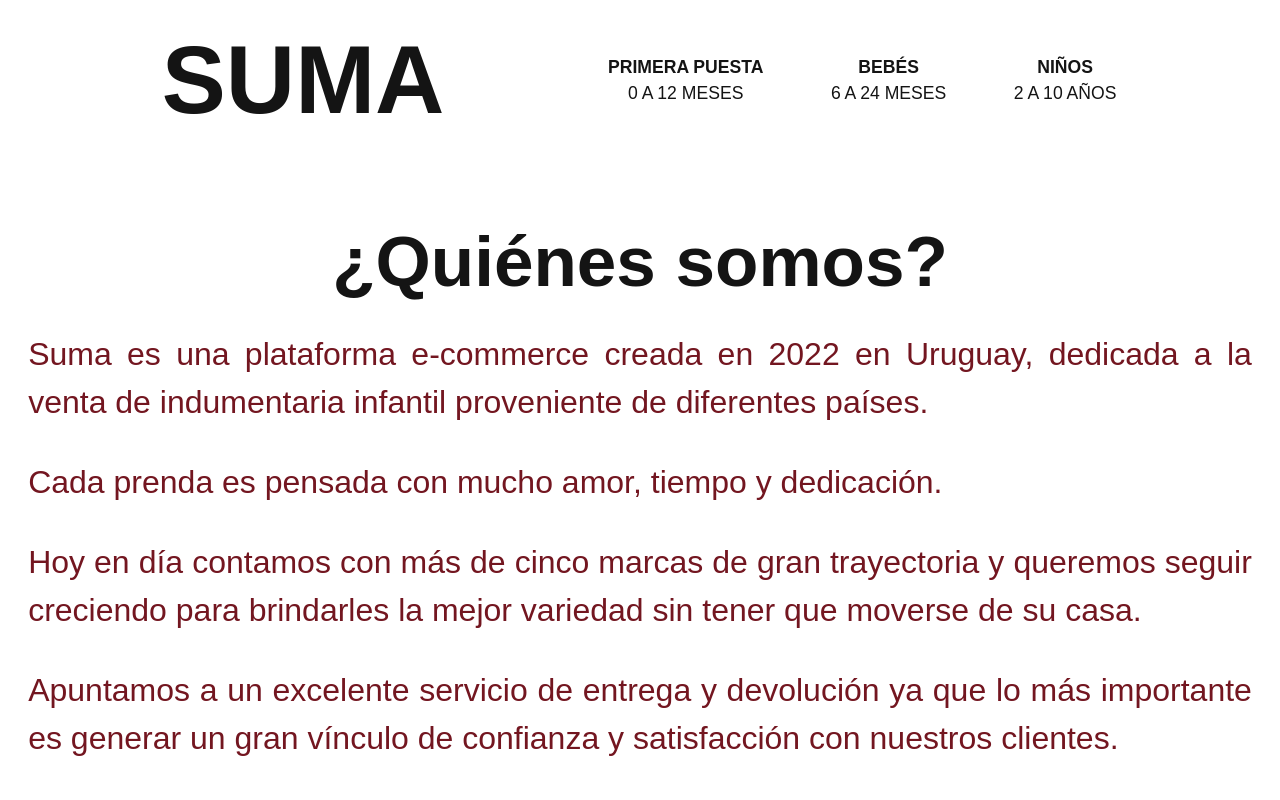
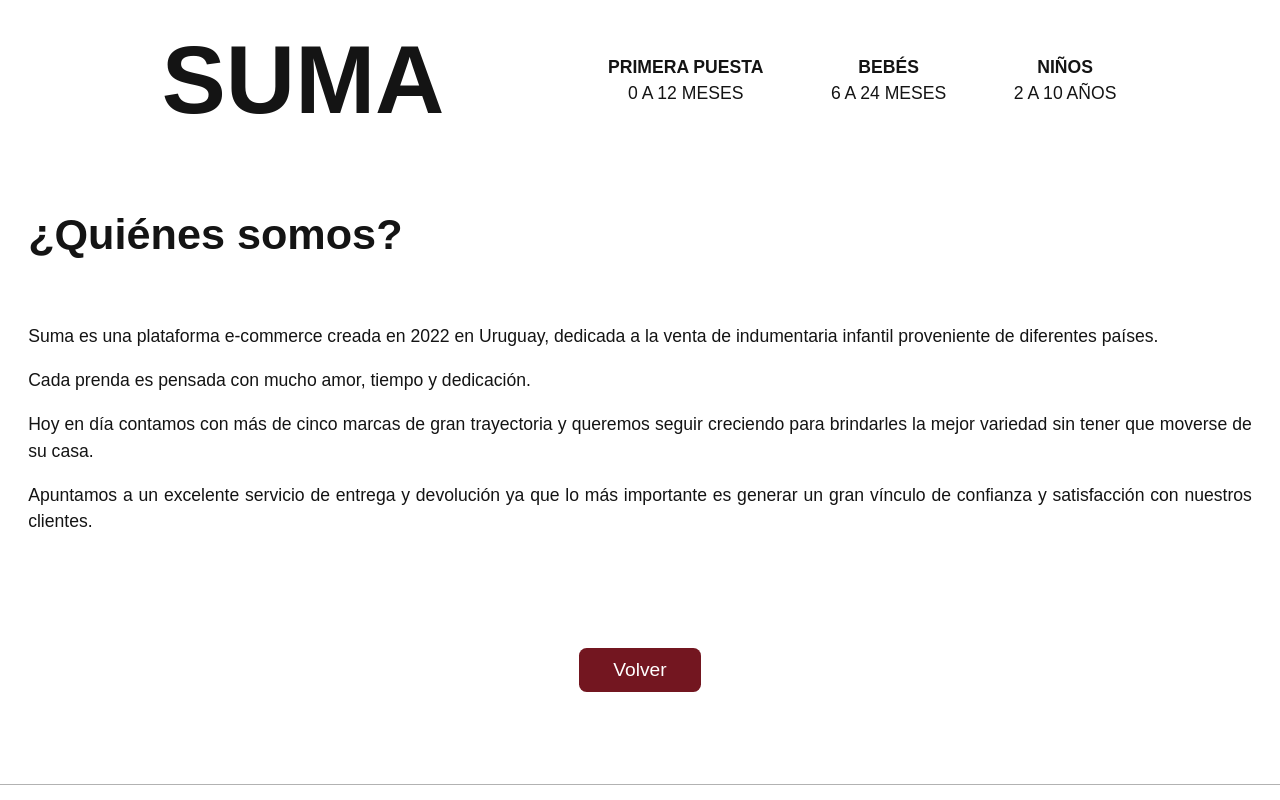
Before and after one commit to santio89/proyecto-suma, a React (Create React App) app: page /about in a window 1280 px wide. Shown: the top 800 px of the page. Built offline with nearby package versions, Linux system fonts and the light colour scheme.

Commit message:
small fix

```diff
--- a/src/components/Help.jsx
+++ b/src/components/Help.jsx
@@ -31,7 +31,7 @@
                 <div className='row-links'>
                     <div className='col'>
                         <button onClick={() => modifyTab('reception')}>
-                            <h3  className={activeTab === 'reception' ? 'btn-active' : ''}>Recepción del pedido</h3>
+                            <h3 className={activeTab === 'reception' ? 'btn-active' : ''}>Recepción del pedido</h3>
                         </button>
                     </div>
                     <div className='col'>
--- a/src/components/NotFound.jsx
+++ b/src/components/NotFound.jsx
@@ -10,25 +10,25 @@
 
     return (
         <section className='section-full'>
-            <div className='container'>
-                <div className='row'>
+            <div className='container NotFound'>
+                <div className='row NotFound'>
                     <div className='div-img'>
                         <img src="./assets/misc/not-found.jpg" alt='Nena disconforme' className='img'/>
                     </div>
                 </div>
-                <div className='row'>
+                <div className='row NotFound'>
                     <div>
                         <h2 className='title'>¡Ups!</h2>
                     </div>
                 </div>
-                <div className='row'>
+                <div className='row NotFound'>
                     <div className='col'>
                         <p className='text'>
                             No encontramos la página que estabas buscando.
                         </p>
                     </div>
                 </div>
-                <div className='row-btn'>
+                <div className='row-btn NotFound'>
                     <Link to="/" className='btn-volver'>
                         Volver
                     </Link>
--- a/src/styles/NotFound.scss
+++ b/src/styles/NotFound.scss
@@ -1,12 +1,12 @@
-.container {
+.container.NotFound {
     display: flex;
     flex-direction: column;
     margin: clamp(1em, 1em + .8vw, 4em) clamp(.4em, .4em + .2vw, 1em);
     color: var(--color-tercero);
 }
 
-.row,
-.row-btn {
+.row.NotFound,
+.row-btn.NotFound {
     display: flex;
     flex-direction: row;
     width: 100%;
@@ -24,13 +24,13 @@
     }
 
     .text {
-        font-size: var(--font-fluid-mdd);
+        font-size: var(--font-subt);
         color: var(--color-primero);
     }
 
     .div-img {
         text-align: center;
-        width: clamp(280px, 280px + 80%, 680px);
+        width: clamp(280px, 280px + 80%, 620px);
         border-radius: 1em;
         margin: auto;
         background: linear-gradient(45deg, var(--color-primero), coral);
@@ -46,7 +46,7 @@
     }
 }
 
-.row-btn {
+.row-btn.NotFound {
     justify-content: center;
 
     .btn-volver {
--- a/src/styles/css/NotFound.css
+++ b/src/styles/css/NotFound.css
@@ -1,44 +1,44 @@
-.container {
+.container.NotFound {
   display: flex;
   flex-direction: column;
   margin: clamp(1em, 1em + 0.8vw, 4em) clamp(0.4em, 0.4em + 0.2vw, 1em);
   color: var(--color-tercero);
 }
 
-.row,
-.row-btn {
+.row.NotFound,
+.row-btn.NotFound {
   display: flex;
   flex-direction: row;
   width: 100%;
   justify-content: center;
 }
-.row .title,
-.row-btn .title {
+.row.NotFound .title,
+.row-btn.NotFound .title {
   font-size: var(--font-fluid-xxl);
   font-weight: bold;
   margin-bottom: 0.2em;
   margin-top: 0.1em;
 }
-.row .col,
-.row-btn .col {
+.row.NotFound .col,
+.row-btn.NotFound .col {
   text-align: justify;
 }
-.row .text,
-.row-btn .text {
-  font-size: var(--font-fluid-mdd);
+.row.NotFound .text,
+.row-btn.NotFound .text {
+  font-size: var(--font-subt);
   color: var(--color-primero);
 }
-.row .div-img,
-.row-btn .div-img {
+.row.NotFound .div-img,
+.row-btn.NotFound .div-img {
   text-align: center;
-  width: clamp(280px, 280px + 80%, 680px);
+  width: clamp(280px, 280px + 80%, 620px);
   border-radius: 1em;
   margin: auto;
   background: linear-gradient(45deg, var(--color-primero), coral);
   position: relative;
 }
-.row .div-img .img,
-.row-btn .div-img .img {
+.row.NotFound .div-img .img,
+.row-btn.NotFound .div-img .img {
   width: 100%;
   -o-object-fit: cover;
      object-fit: cover;
@@ -47,10 +47,10 @@
   background: var(--color-segundo);
 }
 
-.row-btn {
+.row-btn.NotFound {
   justify-content: center;
 }
-.row-btn .btn-volver {
+.row-btn.NotFound .btn-volver {
   margin-top: 2em;
   color: var(--color-segundo);
   background: var(--color-primero);
--- a/src/styles/css/index.css
+++ b/src/styles/css/index.css
@@ -12,6 +12,7 @@
   --color-segundo-rgb: var(--color-white-rgb);
   --color-tercero-rgb: var(--color-black-rgb);
   /* font-size basic */
+  --font-xxs: 1rem;
   --font-xs: 1.1rem;
   --font-sm: 1.2rem;
   --font-smm: 1.28rem;
@@ -23,7 +24,7 @@
   --font-fluid-mdd: clamp(1.2rem, 1.2rem + 1.4vw, 2rem);
   --font-fluid-lg: clamp(1.8rem, 1.8rem + 1vw, 2.4rem);
   --font-fluid-xl: clamp(2rem, 2rem + 1.2vw, 3.4rem);
-  --font-fluid-xxl: clamp(2.2rem, 2.2rem + 2.8vw, 5.8rem);
+  --font-fluid-xxl: clamp(2.2rem, 2.2rem + 2.4vw, 4.8rem);
   /* font-size schema */
   --font-banner: /* var(--font-fluid-mdd) */var(--font-fluid-xxl);
   --font-title: var(--font-fluid-lg);
@@ -104,6 +105,11 @@
 @media (max-width: 577px) {
   :root {
     --font-p: var(--font-xs);
+  }
+}
+@media (max-width: 460px) {
+  :root {
+    --font-p: var(--font-xxs);
   }
 }
 @-webkit-keyframes rotation {
--- a/src/styles/index.scss
+++ b/src/styles/index.scss
@@ -14,6 +14,7 @@
     --color-tercero-rgb: var(--color-black-rgb);
 
     /* font-size basic */
+    --font-xxs: 1rem;
     --font-xs: 1.1rem;
     --font-sm: 1.2rem;
     --font-smm: 1.28rem;
@@ -25,7 +26,7 @@
     --font-fluid-mdd: clamp(1.2rem, 1.2rem + 1.4vw, 2rem);
     --font-fluid-lg: clamp(1.8rem, 1.8rem + 1vw, 2.4rem);
     --font-fluid-xl: clamp(2rem, 2rem + 1.2vw, 3.4rem);
-    --font-fluid-xxl: clamp(2.2rem, 2.2rem + 2.8vw, 5.8rem);
+    --font-fluid-xxl: clamp(2.2rem, 2.2rem + 2.4vw, 4.8rem);
 
     /* font-size schema */
     --font-banner: /* var(--font-fluid-mdd) */var(--font-fluid-xxl);
@@ -109,6 +110,12 @@
     }
 }
 
+@media (max-width: 460px) {
+    :root {
+        --font-p: var(--font-xxs);
+    }
+}
+
 @keyframes rotation {
     0% {
         transform: rotate(0deg);
```
Also changed, not shown: 2 other files (tests, documents, lock files or other folders).
